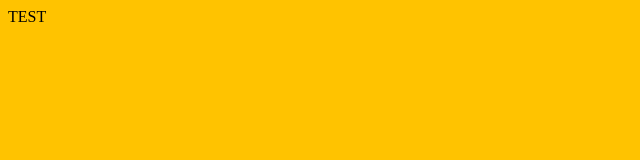
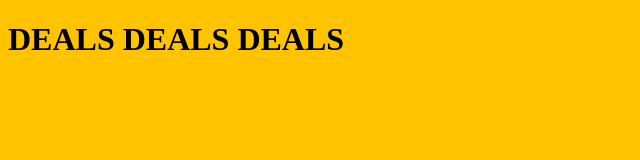
Before and after one commit to BoiseStateCS401/html-css-team-activity-aych_tea_em_el, a plain HTML site: page index.html in a window 1280 px wide. Shown: the whole page, without its empty margins (0-640 px from the left). Drawn offline with Linux system fonts and the light colour scheme.

Commit message:
testing <div> tag

```diff
--- a/index.html
+++ b/index.html
@@ -1,5 +1,9 @@
 <!DOCTYPE html>
 <html>
     <head></head>
-    <body bgcolor="#FFC300">TEST</body>
+    <body bgcolor="#FFC300">
+        <div bgcolor="#FF5733" >
+            <h1>DEALS DEALS DEALS</h1>
+        </div>
+    </body>
 </html>
```
